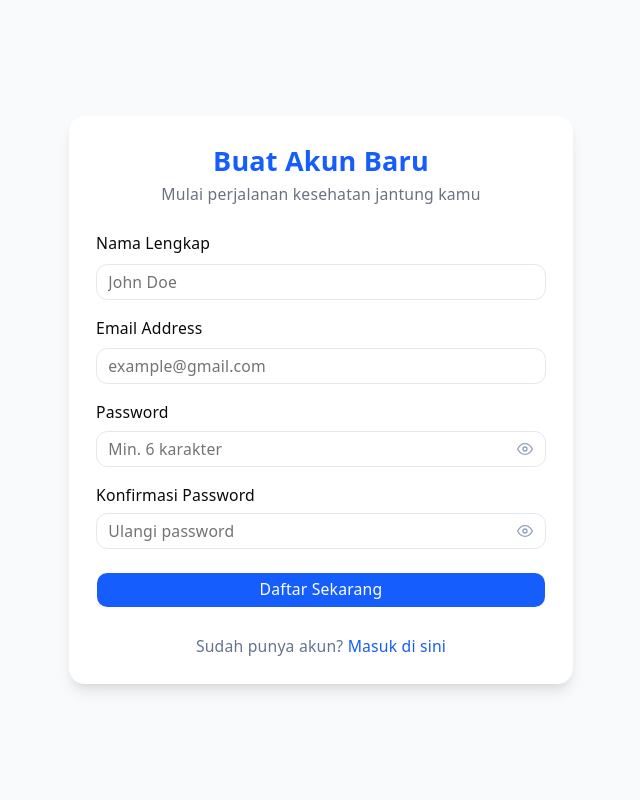
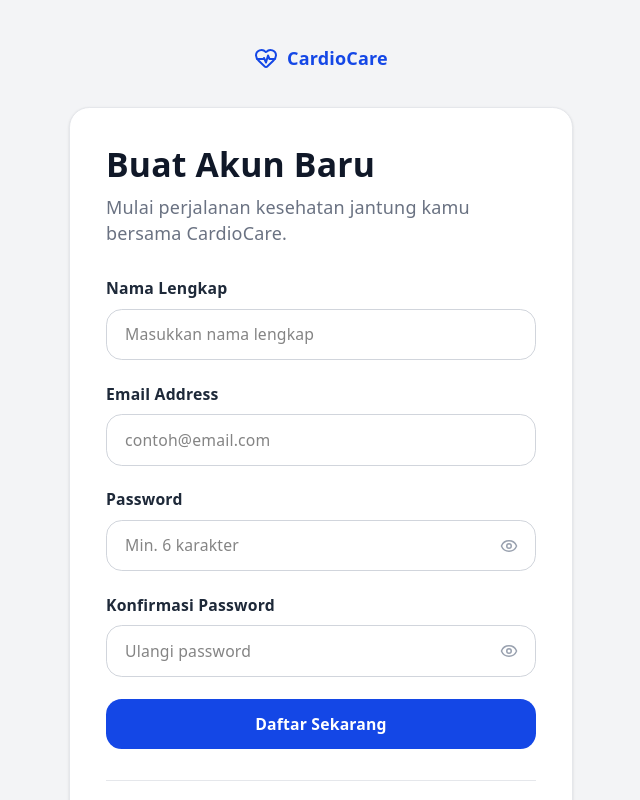
Before and after one commit to ywennn/CardioCare, a React (Vite) app in the folder frontend/: page /register in a window 1280 px wide. Shown: the top 800 px of the page, without its empty margins (319-959 px from the left). Built offline with nearby package versions, Linux system fonts and the light colour scheme.

Commit message:
register

```diff
--- a/frontend/src/pages/RegisterPage.jsx
+++ b/frontend/src/pages/RegisterPage.jsx
@@ -1,155 +1,192 @@
-import { useState } from 'react';
-import { useForm } from 'react-hook-form';
-import { zodResolver } from '@hookform/resolvers/zod';
-import { Link } from 'react-router-dom';
-import FormInput from '@/components/ui/form/FormInput';
-import PasswordInput from '@/components/ui/form/PasswordInput';
-import { Spinner } from '@/components/ui/spinner';
-import { Button } from '@/components/ui/button';
-import { registerSchema } from '@/lib/validation/auth-validation';
-import { useRegister } from '@/hooks/register-hook';
-const RegisterPage = () => {
-  const [serverError, setServerError] = useState('');
-  const { mutate, isPending } = useRegister();
-  const {
-    register,
-    handleSubmit,
-    reset,
-    formState: { errors },
-  } = useForm({
-    resolver: zodResolver(registerSchema),
-    defaultValues: {
-      fullName: '',
-      email: '',
-      password: '',
-      confirmPassword: '',
-    },
+import { useState } from "react";
+import { Link, useNavigate } from "react-router-dom";
+import { Eye, EyeOff, HeartPulse } from "lucide-react";
+import api from "../services/api";
+
+export default function RegisterPage() {
+  const navigate = useNavigate();
+
+  const [form, setForm] = useState({
+    fullName: "",
+    email: "",
+    password: "",
+    confirmPassword: "",
   });
 
-  const onSubmit = async (data) => {
-    setServerError('');
+  const [showPassword, setShowPassword] = useState(false);
+  const [showConfirmPassword, setShowConfirmPassword] = useState(false);
+  const [loading, setLoading] = useState(false);
+  const [error, setError] = useState("");
+
+  const handleChange = (e) => {
+    setForm({
+      ...form,
+      [e.target.name]: e.target.value,
+    });
+  };
+
+  const handleSubmit = async (e) => {
+    e.preventDefault();
+    setError("");
+
+    if (!form.fullName || !form.email || !form.password || !form.confirmPassword) {
+      setError("Semua field wajib diisi.");
+      return;
+    }
+
+    if (form.password.length < 6) {
+      setError("Password minimal 6 karakter.");
+      return;
+    }
+
+    if (form.password !== form.confirmPassword) {
+      setError("Konfirmasi password tidak sama.");
+      return;
+    }
+
     try {
-      const { email, password, fullName } = data;
+      setLoading(true);
 
-      const payload = {
-        fullName,
-        email,
-        password,
-      };
-      mutate(payload);
+      await api.post("/users/register", {
+        fullName: form.fullName,
+        email: form.email,
+        password: form.password,
+      });
+
+      navigate("/login");
     } catch (err) {
-      const message = err?.response?.data?.message;
-
-      setServerError(message);
-      reset({
-        fullName: data.fullName,
-        email: data.email,
-        password: '',
-        confirmPassword: '',
-      });
+      setError(
+        err?.response?.data?.message ||
+          "Registrasi gagal. Periksa kembali data Anda."
+      );
+    } finally {
+      setLoading(false);
     }
   };
 
   return (
-    <>
-      <section className="min-h-screen bg-slate-50 flex items-center justify-center">
-        <div className="w-full max-w-md bg-white p-6 flex flex-col gap-6  rounded-xl shadow-custom">
-          {/* Heading */}
-          <div className="w-full">
-            <h1 className="text-2xl font-bold text-blue-600 text-center mb-1">
+    <main className="min-h-screen bg-gray-100 flex flex-col items-center justify-center px-4 py-10">
+      <Link
+        to="/"
+        className="mb-8 flex items-center gap-2 text-blue-700 font-bold"
+      >
+        <HeartPulse size={24} />
+        <span>CardioCare</span>
+      </Link>
+
+      <section className="w-full max-w-md bg-white border border-gray-200 rounded-2xl p-8 shadow-sm">
+        <div className="mb-7">
+          <h1 className="text-3xl font-bold text-gray-900">
             Buat Akun Baru
           </h1>
-            <p className="text-sm text-center text-gray-500 font-normal">
-              Mulai perjalanan kesehatan jantung kamu
+          <p className="text-gray-500 mt-2">
+            Mulai perjalanan kesehatan jantung kamu bersama CardioCare.
           </p>
         </div>
 
-          {/* Server Error */}
-          {serverError && (
-            <div className="flex items-start gap-2.5 px-4 py-3 rounded-lg bg-red-50 border border-red-200">
-              <svg
-                width="16"
-                height="16"
-                viewBox="0 0 24 24"
-                fill="none"
-                stroke="currentColor"
-                strokeWidth="2"
-                strokeLinecap="round"
-                strokeLinejoin="round"
-                className="text-red-500 shrink-0 mt-0.5"
-              >
-                <circle cx="12" cy="12" r="10" />
-                <line x1="12" y1="8" x2="12" y2="12" />
-                <line x1="12" y1="16" x2="12.01" y2="16" />
-              </svg>
-              <p className="text-sm text-red-600">{serverError}</p>
+        {error && (
+          <div className="mb-5 rounded-xl border border-red-200 bg-red-50 px-4 py-3 text-sm text-red-600">
+            {error}
           </div>
         )}
 
-          {/* Form */}
-          <form
-            onSubmit={handleSubmit(onSubmit)}
-            className="flex flex-col gap-4"
-            noValidate
+        <form onSubmit={handleSubmit} className="space-y-5">
+          <div>
+            <label className="block text-sm font-semibold text-gray-800 mb-2">
+              Nama Lengkap
+            </label>
+            <input
+              name="fullName"
+              value={form.fullName}
+              onChange={handleChange}
+              type="text"
+              placeholder="Masukkan nama lengkap"
+              className="w-full rounded-xl border border-gray-300 px-4 py-3 text-sm outline-none focus:border-blue-600 focus:ring-2 focus:ring-blue-100"
+            />
+          </div>
+
+          <div>
+            <label className="block text-sm font-semibold text-gray-800 mb-2">
+              Email Address
+            </label>
+            <input
+              name="email"
+              value={form.email}
+              onChange={handleChange}
+              type="email"
+              placeholder="contoh@email.com"
+              className="w-full rounded-xl border border-gray-300 px-4 py-3 text-sm outline-none focus:border-blue-600 focus:ring-2 focus:ring-blue-100"
+            />
+          </div>
+
+          <div>
+            <label className="block text-sm font-semibold text-gray-800 mb-2">
+              Password
+            </label>
+            <div className="relative">
+              <input
+                name="password"
+                value={form.password}
+                onChange={handleChange}
+                type={showPassword ? "text" : "password"}
+                placeholder="Min. 6 karakter"
+                className="w-full rounded-xl border border-gray-300 px-4 py-3 pr-12 text-sm outline-none focus:border-blue-600 focus:ring-2 focus:ring-blue-100"
+              />
+              <button
+                type="button"
+                onClick={() => setShowPassword(!showPassword)}
+                className="absolute right-4 top-1/2 -translate-y-1/2 text-gray-400"
               >
-            <FormInput
-              label="Nama Lengkap"
-              id="fullName"
-              type="text"
-              placeholder="John Doe"
-              autoComplete="name"
-              error={errors.fullName?.message}
-              {...register('fullName')}
+                {showPassword ? <EyeOff size={18} /> : <Eye size={18} />}
+              </button>
+            </div>
+          </div>
+
+          <div>
+            <label className="block text-sm font-semibold text-gray-800 mb-2">
+              Konfirmasi Password
+            </label>
+            <div className="relative">
+              <input
+                name="confirmPassword"
+                value={form.confirmPassword}
+                onChange={handleChange}
+                type={showConfirmPassword ? "text" : "password"}
+                placeholder="Ulangi password"
+                className="w-full rounded-xl border border-gray-300 px-4 py-3 pr-12 text-sm outline-none focus:border-blue-600 focus:ring-2 focus:ring-blue-100"
               />
-            <FormInput
-              label="Email Address"
-              id="email"
-              type="email"
-              placeholder="example@gmail.com"
-              autoComplete="email"
-              error={errors.email?.message}
-              {...register('email')}
-            />
-            <PasswordInput
-              label="Password"
-              id="password"
-              placeholder="Min. 6 karakter"
-              autoComplete="new-password"
-              error={errors.password?.message}
-              {...register('password')}
-            />
-            <PasswordInput
-              label="Konfirmasi Password"
-              id="confirmPassword"
-              placeholder="Ulangi password"
-              autoComplete="new-password"
-              error={errors.confirmPassword?.message}
-              {...register('confirmPassword')}
-            />
+              <button
+                type="button"
+                onClick={() => setShowConfirmPassword(!showConfirmPassword)}
+                className="absolute right-4 top-1/2 -translate-y-1/2 text-gray-400"
+              >
+                {showConfirmPassword ? <EyeOff size={18} /> : <Eye size={18} />}
+              </button>
+            </div>
+          </div>
 
-            <Button
+          <button
             type="submit"
-              disabled={isPending}
-              className="w-full bg-blue-600 hover:bg-blue-700 text-white mt-1 cursor-pointer"
+            disabled={loading}
+            className="w-full rounded-xl bg-blue-700 py-3 text-sm font-semibold text-white hover:bg-blue-800 disabled:cursor-not-allowed disabled:opacity-70"
           >
-              {isPending ? <Spinner /> : 'Daftar Sekarang'}
-            </Button>
+            {loading ? "Mendaftarkan..." : "Daftar Sekarang"}
+          </button>
         </form>
 
-          {/* Footer */}
-          <p className="text-center text-sm text-slate-500">
-            Sudah punya akun?{' '}
-            <Link
-              to="/login"
-              className="text-blue-600 font-medium hover:text-blue-700 hover:underline transition-colors"
-            >
+        <div className="my-7 border-t border-gray-200" />
+
+        <p className="text-center text-sm text-gray-500">
+          Sudah punya akun?{" "}
+          <Link to="/login" className="font-semibold text-blue-700">
             Masuk di sini
           </Link>
         </p>
-        </div>
       </section>
-    </>
+
+      <p className="mt-8 text-xs text-gray-400">
+        © 2026 CardioCare. All rights reserved.
+      </p>
+    </main>
   );
-};
-
-export default RegisterPage;
+}
```
Lines whose indentation alone changed are shown as unchanged.
